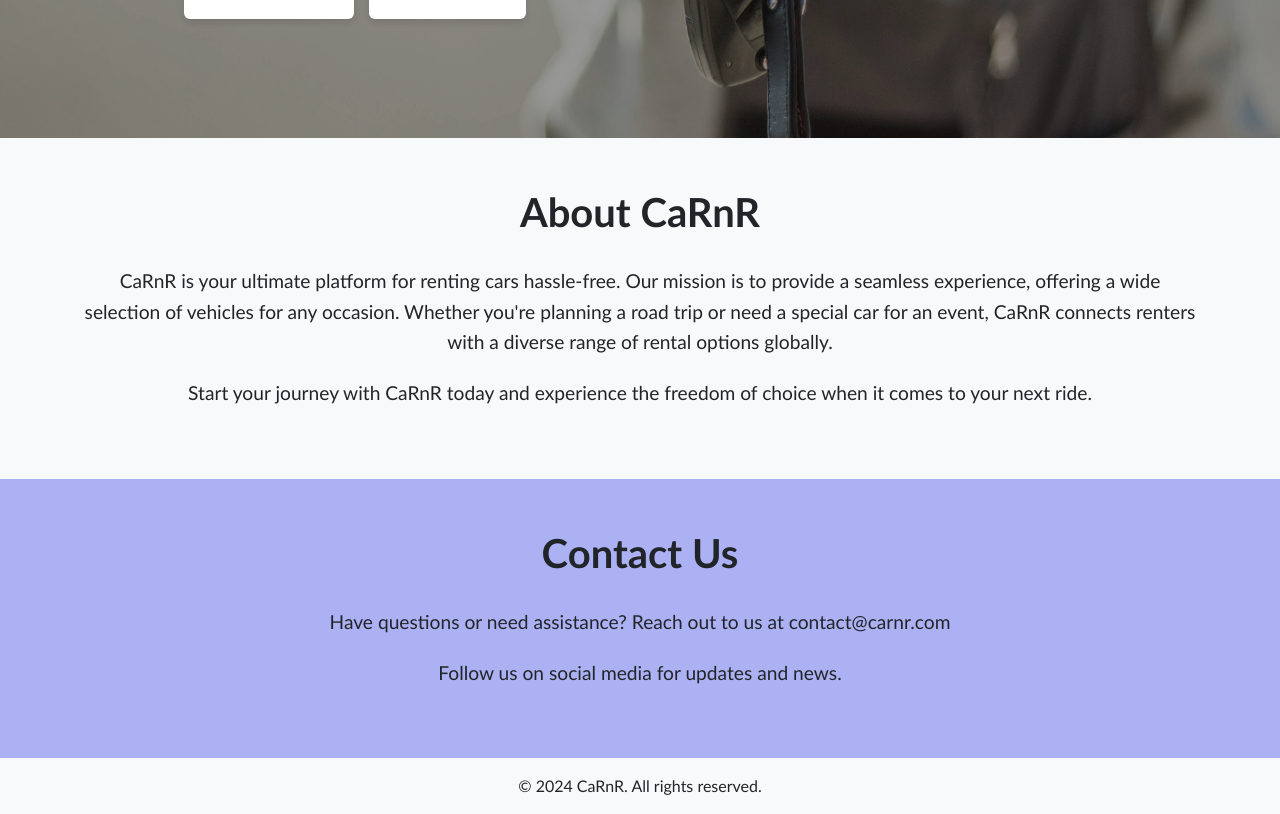
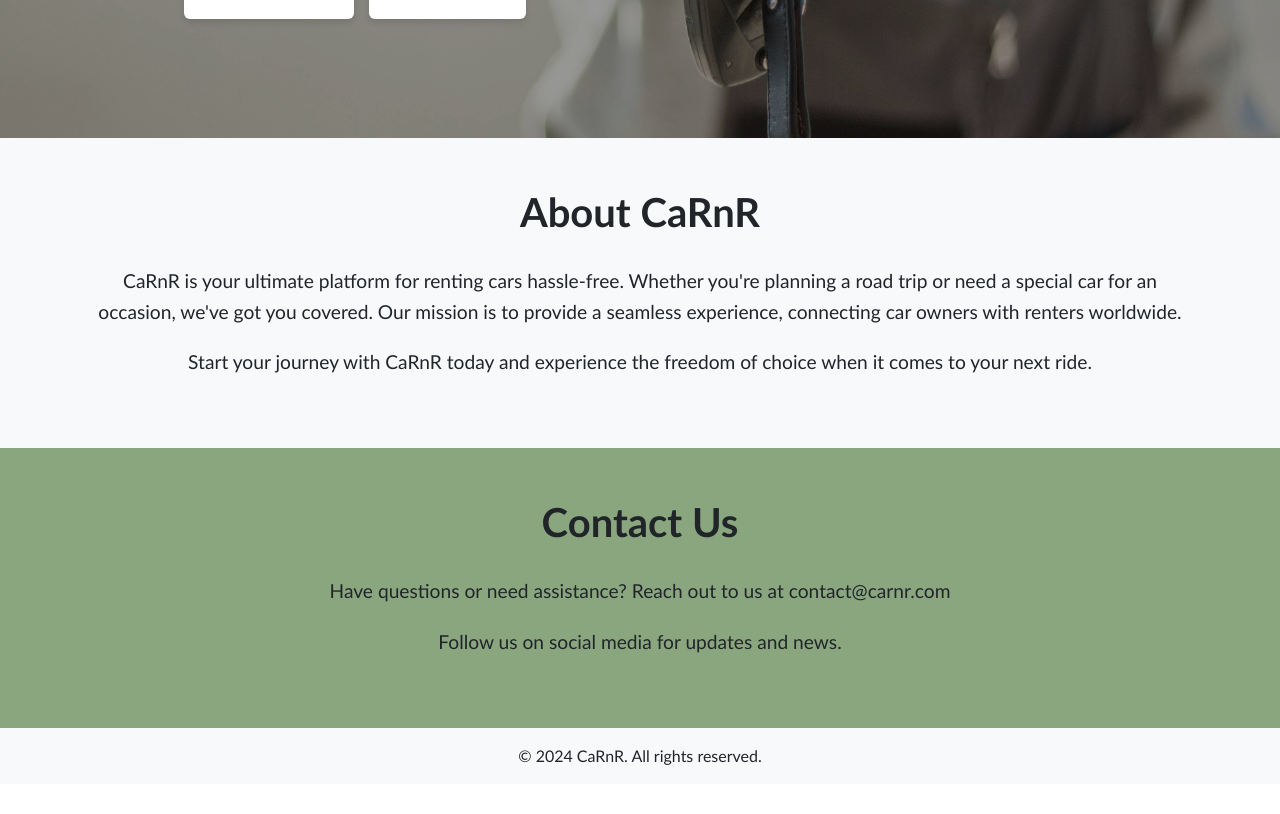
Before and after one commit to Monkey3123/CS-476-Project, a React (Create React App) app in the folder carbnb/: page / in a window 1280 px wide. Shown: the part 440-1254 px from the top of the page. After the commit the page ends 1224 px from the top, so only its background shows below. Built offline with nearby package versions, Linux system fonts and the light colour scheme.

Commit message:
changed front-end

```diff
--- a/carbnb/src/App.js
+++ b/carbnb/src/App.js
@@ -7,7 +7,7 @@ import {
 } from "react-router-dom";
 import "./App.css";
 import NavBar from "./components/Navbar";
-import Home from "./components/Home/Home"; // Adjust the path as per your project structure
+import Home from "./components/Home/Home";
 import RentalDetails from "./components/RentalDetails/RentalDetails";
 import SignUpPage from "./components/SignUpPage/SignUpPage";
 import FindCars from "./components/Date/FindCars";
--- a/carbnb/src/components/Home/Home.css
+++ b/carbnb/src/components/Home/Home.css
@@ -60,7 +60,7 @@
   }
 
   .fancy-button:hover {
-    background-color: #acb1f3 !important;
+    background-color: #2b4275 !important;
     transform: scale(1.05);
   }
 
@@ -84,7 +84,7 @@
   }
 
   .contact-section {
-    background-color: #acb1f3;
+    background-color: #8aa67f;
     padding: 50px 0;
   }
 
--- a/carbnb/src/components/Home/Home.js
+++ b/carbnb/src/components/Home/Home.js
@@ -2,6 +2,8 @@ import React from "react";
 import { Link } from "react-router-dom";
 import carBanner from "../../images/car-banner.jpg";
 import "./Home.css";
+import { Element } from "react-scroll";
+
 const Home = () => {
   return (
     <div className="home-page">
@@ -33,15 +35,15 @@ const Home = () => {
           </div>
         </div>
       </div>
+      <Element name="about">
         <section id="about" className="about-section">
           <div className="container">
             <h2 className="section-title">About CaRnR</h2>
             <p className="section-text">
-            CaRnR is your ultimate platform for renting cars hassle-free. Our
-            mission is to provide a seamless experience, offering a wide
-            selection of vehicles for any occasion. Whether you're planning a
-            road trip or need a special car for an event, CaRnR connects renters
-            with a diverse range of rental options globally.
+              CaRnR is your ultimate platform for renting cars hassle-free. Whether
+              you're planning a road trip or need a special car for an occasion,
+              we've got you covered. Our mission is to provide a seamless
+              experience, connecting car owners with renters worldwide.
             </p>
             <p className="section-text">
               Start your journey with CaRnR today and experience the freedom of
@@ -49,6 +51,8 @@ const Home = () => {
             </p>
           </div>
         </section>
+      </Element>
+      <Element name="contact">
         <section id="contact" className="contact-section">
           <div className="container">
             <h2 className="section-title">Contact Us</h2>
@@ -61,6 +65,7 @@ const Home = () => {
             </p>
           </div>
         </section>
+      </Element>
 
       <footer className="bg-body-tertiary">
         <p className="p-3 m-0 text-center">
--- a/carbnb/src/components/Navbar/index.js
+++ b/carbnb/src/components/Navbar/index.js
@@ -1,8 +1,9 @@
 import React from "react";
 import LoginModal from "./LoginModal";
-import { Link } from "react-router-dom";
+import { Link as RouterLink } from "react-router-dom";
 import { useLogout } from "../../hooks/useLogout";
 import { useUserContext } from "../../hooks/useUserContext";
+import { Link as ScrollLink } from "react-scroll";
 
 const NavBar = () => {
   const { logout } = useLogout();
@@ -26,20 +27,20 @@ const NavBar = () => {
         >
           <span className="navbar-toggler-icon"></span>
         </button>
-        <Link to="/" className="navbar-brand" aria-current="page">
+        <RouterLink to="/" className="navbar-brand" aria-current="page">
           <img
             src={require("./logo.png")}
             alt="logo"
-            style={{ height: "52px", marginLeft: "75px" }} // Adjusted margin for the logo
+            style={{ height: "52px", marginLeft: "75px" }}
           />
-        </Link>
+        </RouterLink>
         <div className="collapse navbar-collapse" id="navbarText">
           <ul className="navbar-nav me-auto mb-2 mb-lg-0">
             <li className="nav-item">
-              <Link to="/Rent" className="nav-link">About Us</Link>
+            <ScrollLink to="about" smooth={true} duration={5} className="nav-link" style={{ cursor: 'pointer' }}>About Us</ScrollLink>
             </li>
             <li className="nav-item">
-              <Link to="/List" className="nav-link">Contact Us</Link>
+            <ScrollLink to="contact" smooth={true} duration={5} className="nav-link" style={{ cursor: 'pointer' }}>Contact Us</ScrollLink>
             </li>
           </ul>
           <div className="d-flex align-items-center ms-auto">
@@ -63,14 +64,14 @@ const NavBar = () => {
                     <LoginModal />
                   </li>
                   <li className="nav-item">
-                    <Link to="/SignUpPage" className="nav-link">
+                    <RouterLink to="/SignUpPage" className="nav-link">
                       <button
                         className="btn"
                         style={{ backgroundColor: '#2b4275', color: '#ffffff', borderColor: '#001f3f' }}
                       >
                         Sign Up
                       </button>
-                    </Link>
+                    </RouterLink>
                   </li>
                 </ul>
               </>
```
Lines whose indentation alone changed are shown as unchanged.
